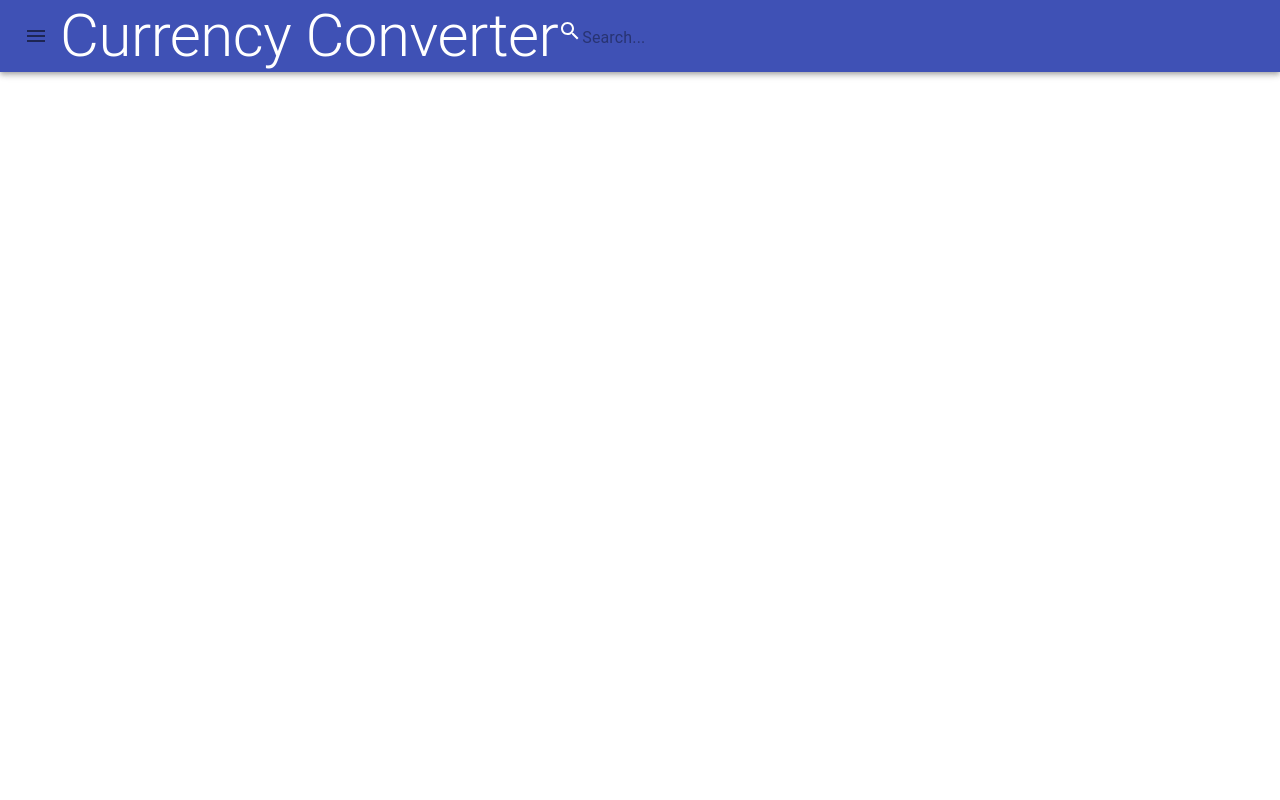
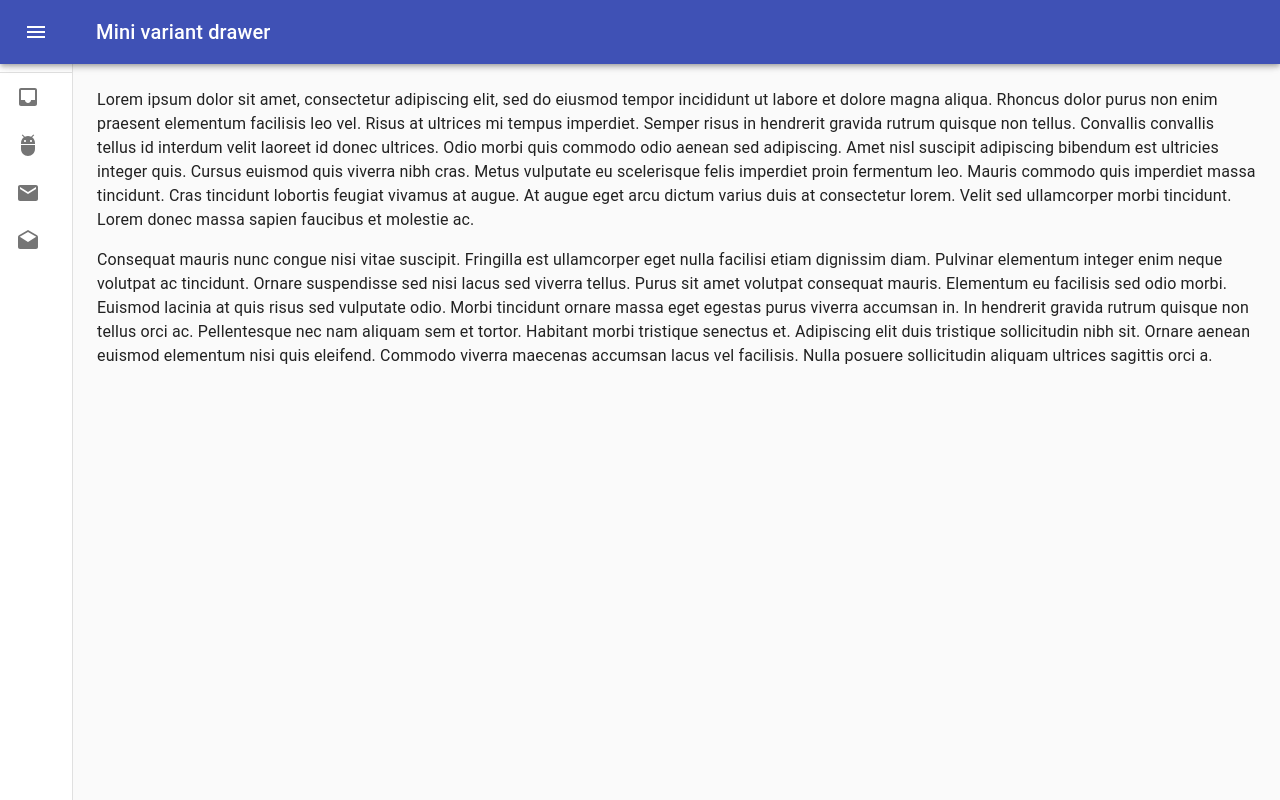
Before and after one commit to StanisPos/currency_converter, a React (Create React App) app: page / in a window 1280 px wide. Built offline with nearby package versions, Linux system fonts and the light colour scheme.

Commit message:
add first ui view

```diff
--- a/package.json
+++ b/package.json
@@ -21,6 +21,7 @@
     "bfj": "^7.0.2",
     "camelcase": "^6.1.0",
     "case-sensitive-paths-webpack-plugin": "2.3.0",
+    "clsx": "^1.1.1",
     "css-loader": "4.3.0",
     "dotenv": "8.2.0",
     "dotenv-expand": "5.1.0",
--- a/src/App.jsx
+++ /dev/null
@@ -1,14 +0,0 @@
-import * as React from 'react';
-import * as styles from './App.css';
-import { Main } from './scenes/Main';
-
-function App() {
-  console.log(styles);
-  return (
-    <>
-      <Main />
-    </>
-  );
-}
-
-export default App;
--- /dev/null
+++ b/src/App.tsx
@@ -0,0 +1,13 @@
+import * as React from 'react';
+
+import { CssBaseline } from '@material-ui/core';
+
+import { Main } from './scenes/Main';
+
+const App: React.FC<unknown> = () => (
+  <>
+    <CssBaseline />
+    <Main />
+  </>
+);
+export default App;
--- /dev/null
+++ b/src/components/Content/Content.tsx
@@ -0,0 +1,48 @@
+import * as React from 'react';
+
+import { makeStyles, Typography } from '@material-ui/core';
+
+const useStyles = makeStyles((theme) => ({
+  toolbar: {
+    ...theme.mixins.toolbar,
+  },
+  content: {
+    flexGrow: 1,
+    padding: theme.spacing(3),
+  },
+}));
+
+const Content: React.FC<unknown> = () => {
+  const classes = useStyles();
+
+  return (
+    <main className={classes.content}>
+      <div className={classes.toolbar} />
+      <Typography paragraph>
+        Lorem ipsum dolor sit amet, consectetur adipiscing elit, sed do eiusmod tempor incididunt ut
+        labore et dolore magna aliqua. Rhoncus dolor purus non enim praesent elementum facilisis leo
+        vel. Risus at ultrices mi tempus imperdiet. Semper risus in hendrerit gravida rutrum quisque
+        non tellus. Convallis convallis tellus id interdum velit laoreet id donec ultrices. Odio
+        morbi quis commodo odio aenean sed adipiscing. Amet nisl suscipit adipiscing bibendum est
+        ultricies integer quis. Cursus euismod quis viverra nibh cras. Metus vulputate eu
+        scelerisque felis imperdiet proin fermentum leo. Mauris commodo quis imperdiet massa
+        tincidunt. Cras tincidunt lobortis feugiat vivamus at augue. At augue eget arcu dictum
+        varius duis at consectetur lorem. Velit sed ullamcorper morbi tincidunt. Lorem donec massa
+        sapien faucibus et molestie ac.
+      </Typography>
+      <Typography paragraph>
+        Consequat mauris nunc congue nisi vitae suscipit. Fringilla est ullamcorper eget nulla
+        facilisi etiam dignissim diam. Pulvinar elementum integer enim neque volutpat ac tincidunt.
+        Ornare suspendisse sed nisi lacus sed viverra tellus. Purus sit amet volutpat consequat
+        mauris. Elementum eu facilisis sed odio morbi. Euismod lacinia at quis risus sed vulputate
+        odio. Morbi tincidunt ornare massa eget egestas purus viverra accumsan in. In hendrerit
+        gravida rutrum quisque non tellus orci ac. Pellentesque nec nam aliquam sem et tortor.
+        Habitant morbi tristique senectus et. Adipiscing elit duis tristique sollicitudin nibh sit.
+        Ornare aenean euismod elementum nisi quis eleifend. Commodo viverra maecenas accumsan lacus
+        vel facilisis. Nulla posuere sollicitudin aliquam ultrices sagittis orci a.
+      </Typography>
+    </main>
+  );
+};
+
+export default React.memo(Content);
--- /dev/null
+++ b/src/components/Content/index.ts
@@ -0,0 +1 @@
+export { default as Content } from './Content';
--- /dev/null
+++ b/src/components/NavBar/NavBar.tsx
@@ -0,0 +1,68 @@
+import * as React from 'react';
+
+import { AppBar, IconButton, makeStyles, Toolbar, Typography } from '@material-ui/core';
+import * as Icons from '@material-ui/icons';
+import clsx from 'clsx';
+
+const drawerWidth = 240;
+
+const useStyles = makeStyles((theme) => ({
+  appBar: {
+    zIndex: theme.zIndex.drawer + 1,
+    transition: theme.transitions.create(['width', 'margin'], {
+      easing: theme.transitions.easing.sharp,
+      duration: theme.transitions.duration.leavingScreen,
+    }),
+  },
+  appBarShift: {
+    marginLeft: drawerWidth,
+    width: `calc(100% - ${drawerWidth}px)`,
+    transition: theme.transitions.create(['width', 'margin'], {
+      easing: theme.transitions.easing.sharp,
+      duration: theme.transitions.duration.enteringScreen,
+    }),
+  },
+  menuButton: {
+    marginRight: 36,
+  },
+  hide: {
+    display: 'none',
+  },
+}));
+
+type Props = {
+  isMenuOpen: boolean;
+  handleDrawerOpen(): void;
+};
+
+const NavBar: React.FC<Props> = (props) => {
+  const classes = useStyles();
+
+  return (
+    <AppBar
+      position="fixed"
+      className={clsx(classes.appBar, {
+        [classes.appBarShift]: props.isMenuOpen,
+      })}
+    >
+      <Toolbar>
+        <IconButton
+          color="inherit"
+          aria-label="open drawer"
+          onClick={props.handleDrawerOpen}
+          edge="start"
+          className={clsx(classes.menuButton, {
+            [classes.hide]: props.isMenuOpen,
+          })}
+        >
+          <Icons.Menu />
+        </IconButton>
+        <Typography variant="h6" noWrap>
+          Mini variant drawer
+        </Typography>
+      </Toolbar>
+    </AppBar>
+  );
+};
+
+export default React.memo(NavBar);
--- /dev/null
+++ b/src/components/NavBar/index.ts
@@ -0,0 +1 @@
+export { default as NavBar } from './NavBar';
--- /dev/null
+++ b/src/components/StyledDrawer/StyledDrawer.tsx
@@ -0,0 +1,107 @@
+import * as React from 'react';
+
+import { Drawer, IconButton, makeStyles } from '@material-ui/core';
+import * as Icons from '@material-ui/icons';
+import clsx from 'clsx';
+
+import { DrawerList } from './components/DrawerList';
+
+const drawerWidth = 240;
+
+const useStyles = makeStyles((theme) => ({
+  menuBtn: {
+    width: '100%',
+    justifyContent: 'flex-end',
+  },
+  drawer: {
+    width: drawerWidth,
+    flexShrink: 0,
+    whiteSpace: 'nowrap',
+  },
+  drawerOpen: {
+    width: drawerWidth,
+    transition: theme.transitions.create('width', {
+      easing: theme.transitions.easing.sharp,
+      duration: theme.transitions.duration.enteringScreen,
+    }),
+  },
+  drawerClose: {
+    transition: theme.transitions.create('width', {
+      easing: theme.transitions.easing.sharp,
+      duration: theme.transitions.duration.leavingScreen,
+    }),
+    overflowX: 'hidden',
+    width: theme.spacing(7) + 1,
+    [theme.breakpoints.up('sm')]: {
+      width: theme.spacing(9) + 1,
+    },
+  },
+  toolbar: {
+    display: 'flex',
+    alignItems: 'center',
+    justifyContent: 'flex-end',
+    padding: theme.spacing(0, 1),
+    ...theme.mixins.toolbar,
+  },
+}));
+
+type Props = {
+  isMenuOpen: boolean;
+  handleDrawerClose(): void;
+};
+
+const options = [
+  {
+    text: 'Inbox',
+    icon: <Icons.Inbox />,
+  },
+  {
+    text: 'Starred',
+    icon: <Icons.Adb />,
+  },
+  {
+    text: 'Send email',
+    icon: <Icons.Mail />,
+  },
+  {
+    text: 'Drafts',
+    icon: <Icons.Drafts />,
+  },
+];
+
+const StyledDrawer: React.FC<Props> = (props) => {
+  const { isMenuOpen } = props;
+  const classes = useStyles();
+
+  const classNames = React.useMemo(
+    () =>
+      clsx(classes.drawer, {
+        [classes.drawerOpen]: isMenuOpen,
+        [classes.drawerClose]: !isMenuOpen,
+      }),
+    [isMenuOpen]
+  );
+
+  const subClasses = React.useMemo(
+    () => ({
+      paper: clsx({
+        [classes.drawerOpen]: isMenuOpen,
+        [classes.drawerClose]: !isMenuOpen,
+      }),
+    }),
+    [isMenuOpen]
+  );
+
+  return (
+    <Drawer variant="permanent" className={classNames} classes={subClasses}>
+      <div className={classes.toolbar}>
+        <IconButton className={classes.menuBtn} onClick={props.handleDrawerClose}>
+          <Icons.ChevronLeft />
+        </IconButton>
+      </div>
+      <DrawerList options={options} />
+    </Drawer>
+  );
+};
+
+export default React.memo(StyledDrawer);
--- /dev/null
+++ b/src/components/StyledDrawer/components/DrawerList/DrawerList.tsx
@@ -0,0 +1,38 @@
+import * as React from 'react';
+
+import { Divider, List, ListItem, ListItemIcon, ListItemText } from '@material-ui/core';
+
+type Props = {
+  options: { text: string; icon: JSX.Element }[];
+  dividerCount?: number;
+};
+
+const DrawerList: React.FC<Props> = (props) => {
+  const { dividerCount } = props;
+
+  const renderDivider = React.useCallback(
+    (index: number) => {
+      if (dividerCount && index % dividerCount === 0) {
+        return <Divider />;
+      }
+    },
+    [dividerCount]
+  );
+
+  return (
+    <List>
+      <Divider />
+      {props.options.map(({ text, icon }, index) => (
+        <React.Fragment key={text}>
+          {renderDivider(index)}
+          <ListItem button>
+            <ListItemIcon>{icon}</ListItemIcon>
+            <ListItemText primary={text} />
+          </ListItem>
+        </React.Fragment>
+      ))}
+    </List>
+  );
+};
+
+export default React.memo(DrawerList);
--- /dev/null
+++ b/src/components/StyledDrawer/components/DrawerList/index.ts
@@ -0,0 +1 @@
+export { default as DrawerList } from './DrawerList';
--- /dev/null
+++ b/src/components/StyledDrawer/index.ts
@@ -0,0 +1 @@
+export { default as StyledDrawer } from './StyledDrawer';
--- a/src/scenes/Main/Main.tsx
+++ b/src/scenes/Main/Main.tsx
@@ -1,26 +1,39 @@
 import * as React from 'react';
-import { AppBar, IconButton, InputBase, Toolbar, Typography } from '@material-ui/core';
-import * as Icons from '@material-ui/icons';
+
+import { makeStyles } from '@material-ui/core';
+import { Content } from 'components/Content';
+
+import { NavBar } from '../../components/NavBar';
+import { StyledDrawer } from '../../components/StyledDrawer';
 
 type Props = {
   testId?: string;
 };
 
-const Main: React.FC<Props> = (props) => (
-  <AppBar position="static">
-    <Toolbar>
-      <IconButton edge="start" aria-label="open drawer">
-        <Icons.Menu />
-      </IconButton>
-      <Typography variant="h2" noWrap>
-        Currency Converter
-      </Typography>
-      <div>
-        <Icons.Search />
-        <InputBase placeholder="Search..." inputProps={{ 'aria-label': 'search' }} />
-      </div>
-    </Toolbar>
-  </AppBar>
-);
+const useStyles = makeStyles(() => ({
+  root: {
+    display: 'flex',
+  },
+}));
 
+const Main: React.FC<Props> = () => {
+  const classes = useStyles();
+  const [open, setOpen] = React.useState(false);
+
+  const handleDrawerOpen = () => {
+    setOpen(true);
+  };
+
+  const handleDrawerClose = () => {
+    setOpen(false);
+  };
+
+  return (
+    <div className={classes.root}>
+      <NavBar isMenuOpen={open} handleDrawerOpen={handleDrawerOpen} />
+      <StyledDrawer isMenuOpen={open} handleDrawerClose={handleDrawerClose} />
+      <Content />
+    </div>
+  );
+};
 export default React.memo(Main);
```
Also changed, not shown: 1 other file (tests, documents, lock files or other folders).
